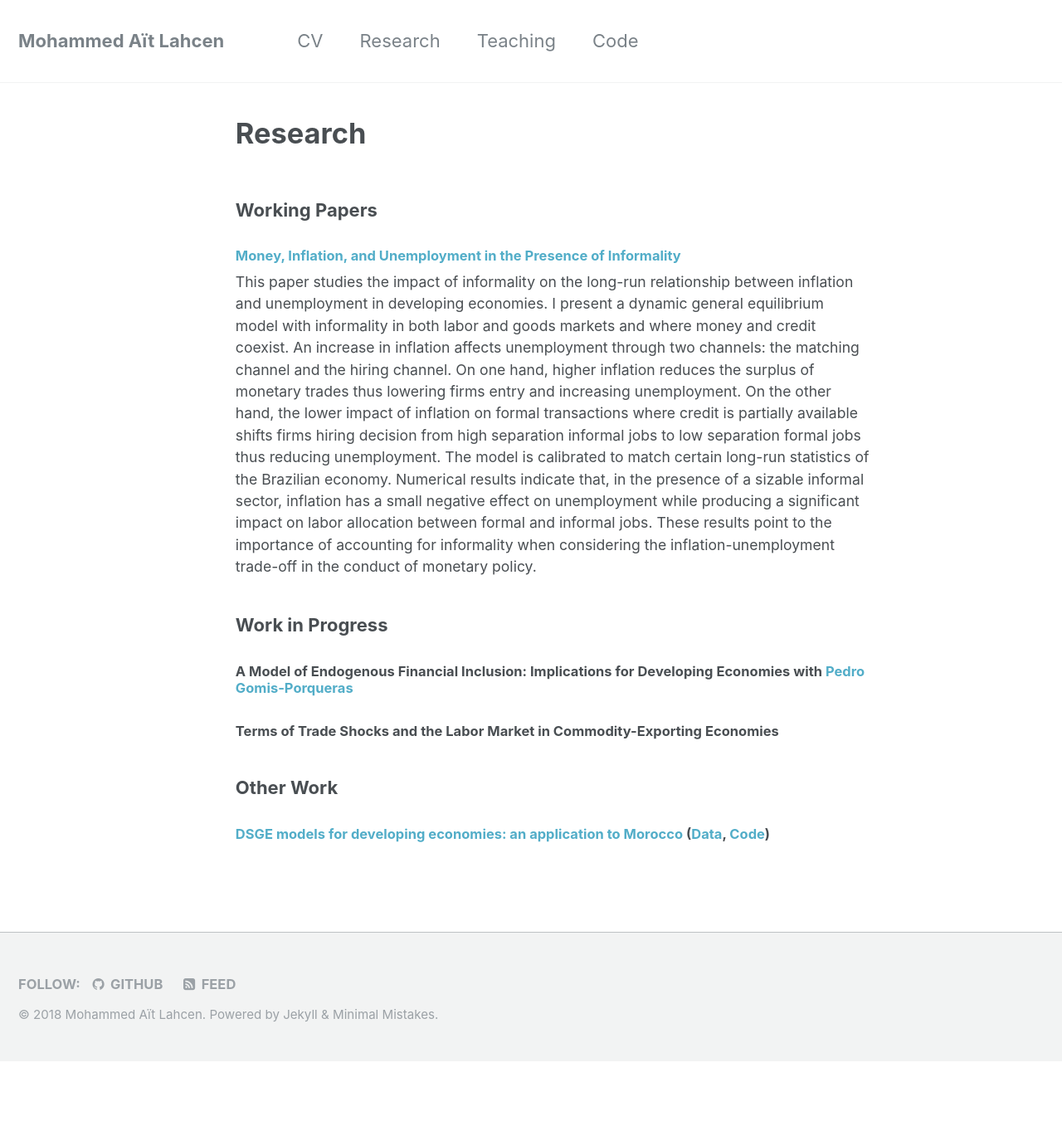
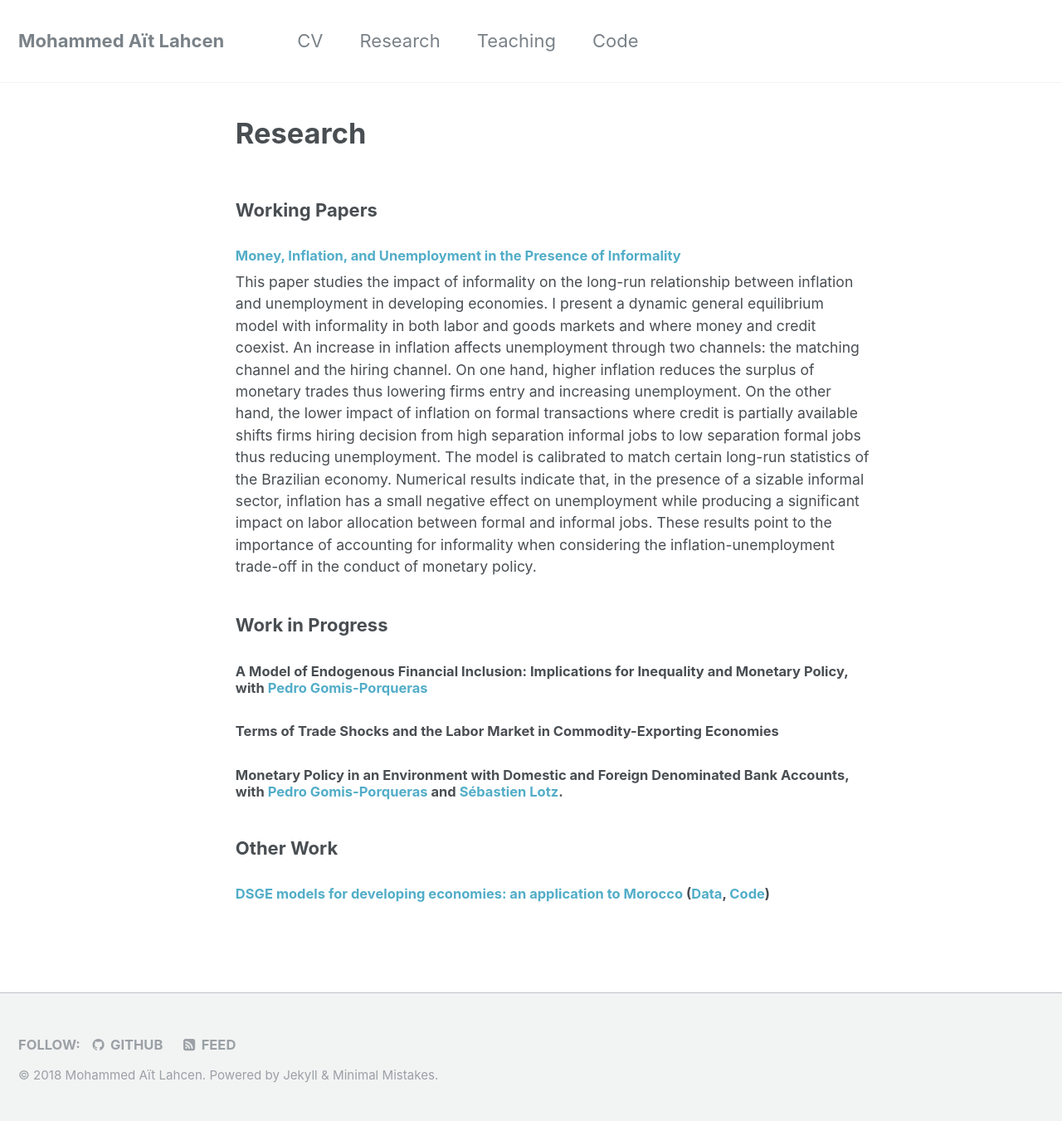
Before and after one commit to maitlahcen/maitlahcen.github.io, a Jekyll site: the page built from _pages/research.md, in a window 1280 px wide. Shown: the whole page at 83% size. Built offline with Jekyll 4.4.1, drawn with Linux system fonts in a browser that asks for light colours; before the commit the page ends 1279 px from its top, so only the background shows below that.

Commit message:
Added new wp

```diff
--- a/_pages/research.md
+++ b/_pages/research.md
@@ -14,9 +14,11 @@ This paper studies the impact of informality on the long-run relationship betwee
 
 ### Work in Progress
 
-#### A Model of Endogenous Financial Inclusion: Implications for Developing Economies with [Pedro Gomis-Porqueras](https://sites.google.com/site/pedrogomisporqueras/)
+#### A Model of Endogenous Financial Inclusion: Implications for Inequality and Monetary Policy, with [Pedro Gomis-Porqueras](https://sites.google.com/site/pedrogomisporqueras/)
 
 #### Terms of Trade Shocks and the Labor Market in Commodity-Exporting Economies
+
+#### Monetary Policy in an Environment with Domestic and Foreign Denominated Bank Accounts, with [Pedro Gomis-Porqueras](https://sites.google.com/site/pedrogomisporqueras/) and [Sébastien Lotz](http://lemma.u-paris2.fr/fr/node/35).
 
 ### Other Work
 
```
